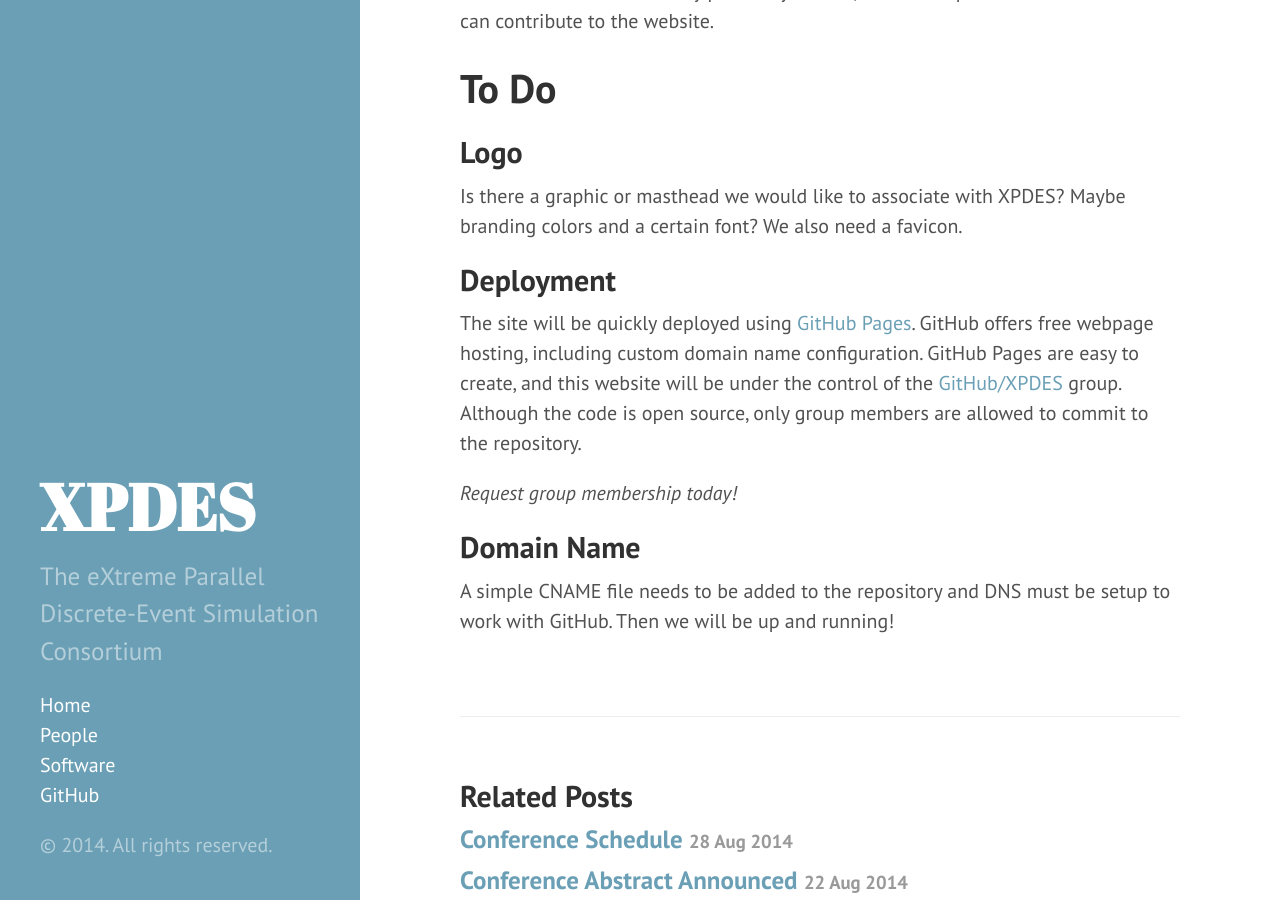
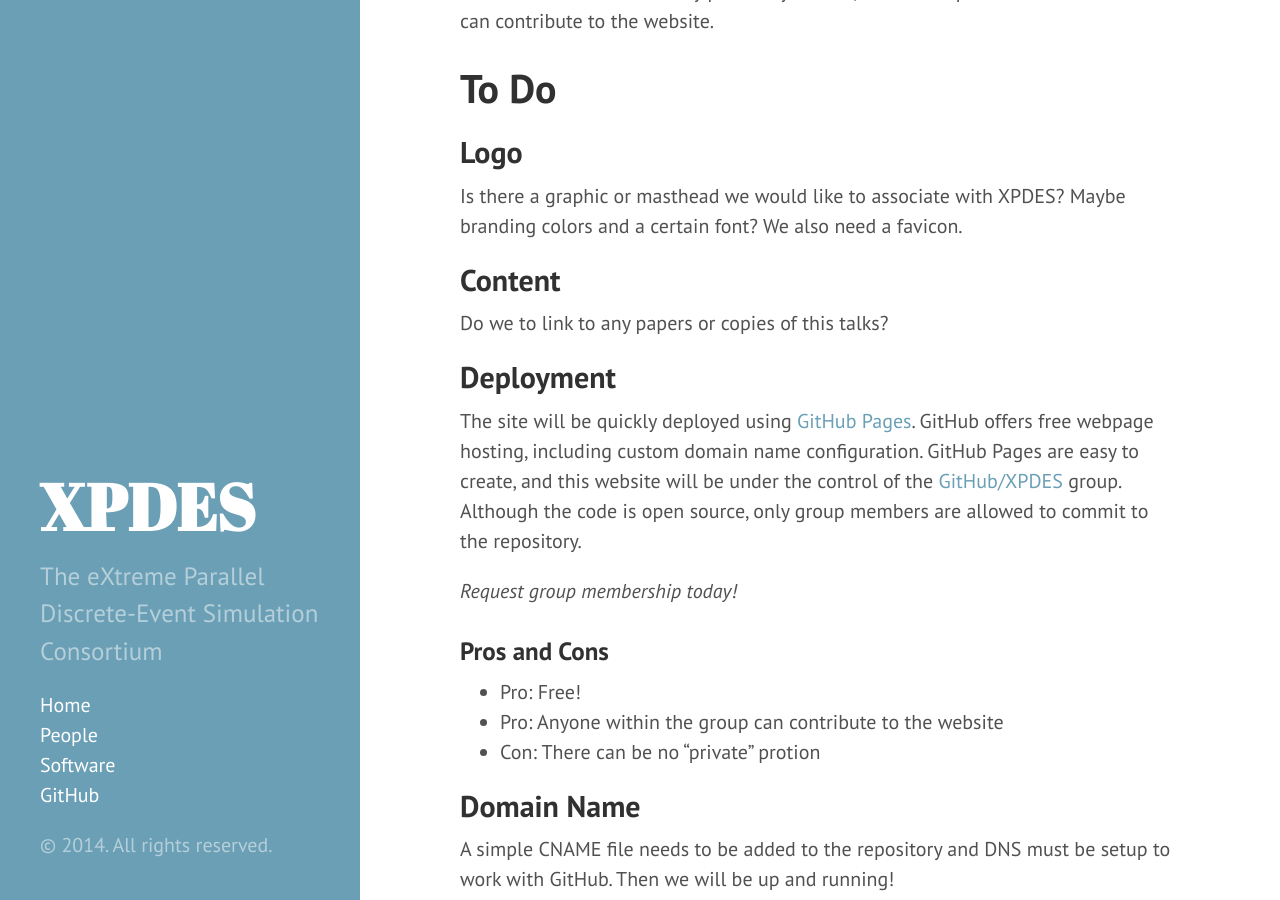
Before and after one commit to XPDES/XPDES.github.io, a Jekyll site: the page built from _posts/2014-08-27-website-presentation.md, in a window 1280 px wide and 900 px high, scrolled down 693 px. Built offline with Jekyll 4.4.1, drawn with Linux system fonts in a browser that asks for light colours; Markdown is read by kramdown in place of the engine named in the settings.

Commit message:
added pros/cons to presentation

```diff
--- a/_posts/2014-08-27-website-presentation.md
+++ b/_posts/2014-08-27-website-presentation.md
@@ -31,6 +31,10 @@ Is there a graphic or masthead we would like to associate with XPDES?
 Maybe branding colors and a certain font?
 We also need a favicon.
 
+## Content
+
+Do we to link to any papers or copies of this talks?
+
 ## Deployment
 
 The site will be quickly deployed using [GitHub Pages](https://pages.github.com/).
@@ -40,6 +44,12 @@ Although the code is open source, only group members are allowed to commit to th
 
 *Request group membership today!*
 
+### Pros and Cons
+
+- Pro: Free!
+- Pro: Anyone within the group can contribute to the website
+- Con: There can be no "private" protion
+
 ## Domain Name
 
 A simple CNAME file needs to be added to the repository and DNS must be setup to work with GitHub.
```
